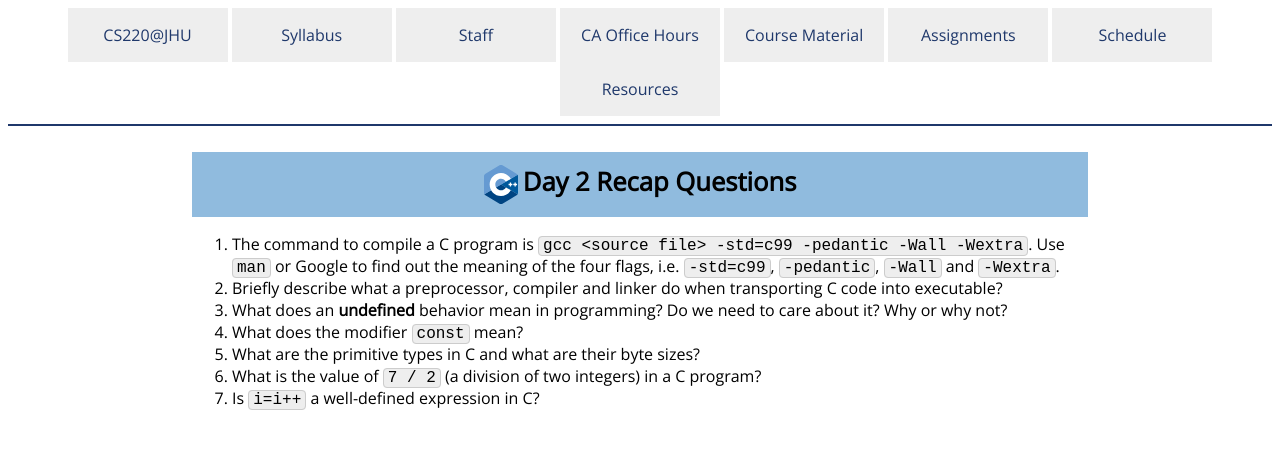
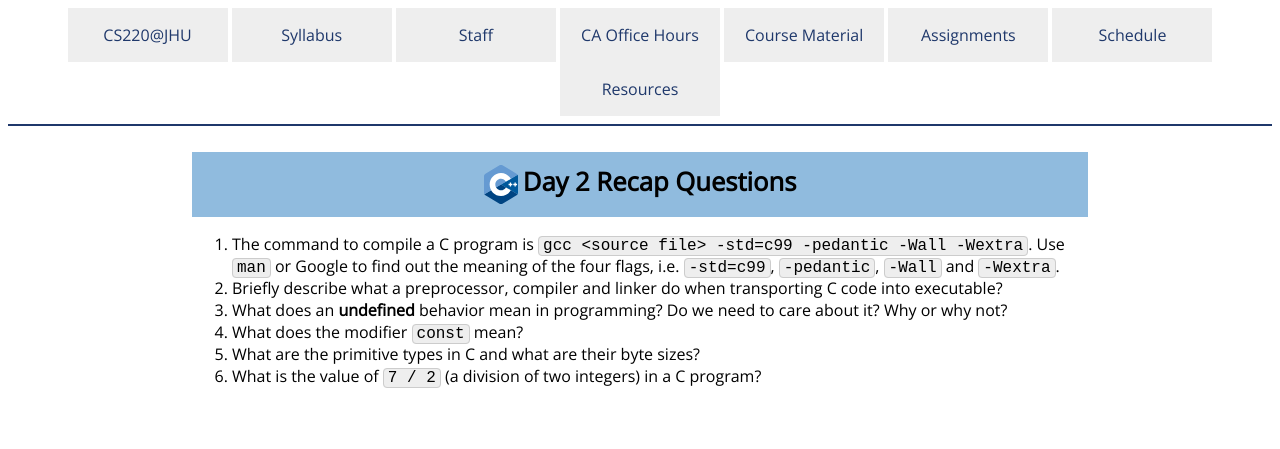
Before and after one commit to jhu-ip/cs220-s22, a Jekyll site: the page built from questions/day02.md, in a window 1280 px wide. Shown: the top 449 px of the page. Built offline with Jekyll 4.4.1, drawn with Linux system fonts in a browser that asks for light colours; some web fonts are replaced.

Commit message:
take out problematic question

```diff
--- a/questions/day02.md
+++ b/questions/day02.md
@@ -17,4 +17,7 @@ reference solutions:
 4. What does the modifier `const` mean?
 5. What are the primitive types in C and what are their byte sizes?
 6. What is the value of `7 / 2` (a division of two integers) in a C program?
-7. Is `i=i++` a well-defined expression in C?
+
+<!--
+7. Is `i = i++;` a "reasonable" statement in C?
+-->
```
